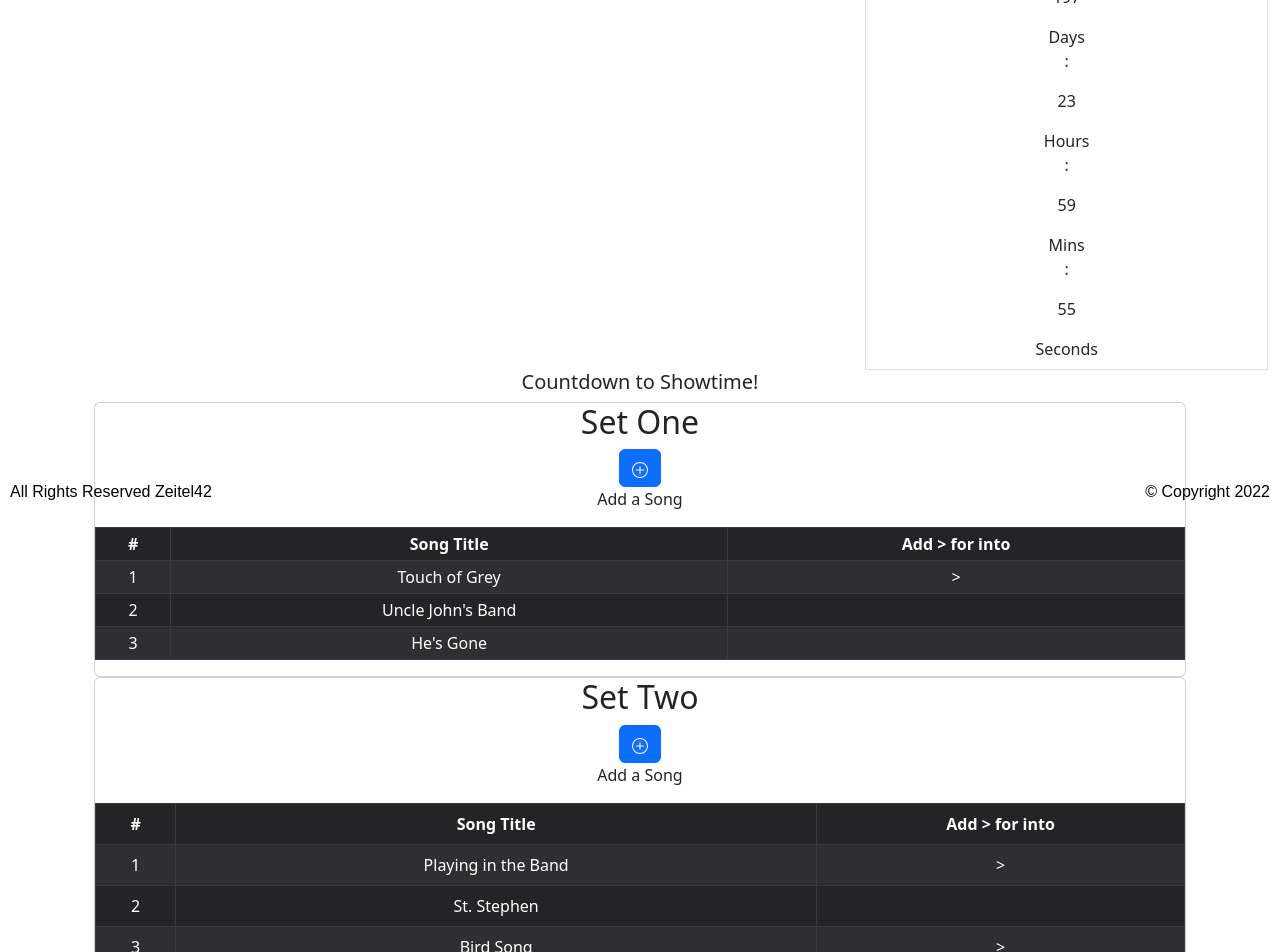
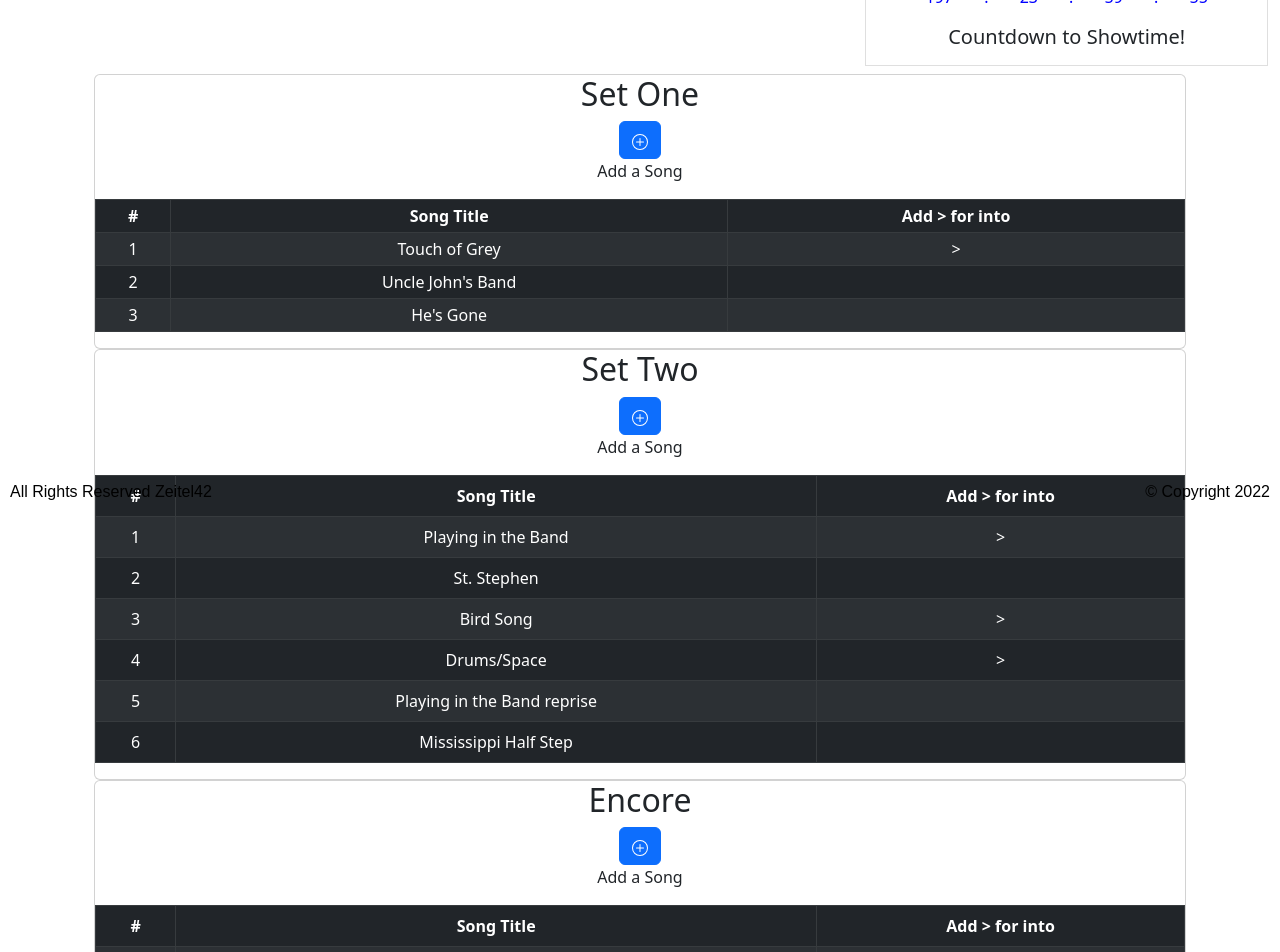
Before and after one commit to Zeitel42/Setlist, a React (Create React App) app: page /#/Setlist in a window 1280 px wide. Shown: the part 280-1232 px from the top of the page. Built offline with nearby package versions, Linux system fonts and the light colour scheme.

Commit message:
added SetOne,SetTwo,Encore components

```diff
--- a/src/components/CountdownTimer/CountdownTimer.js
+++ b/src/components/CountdownTimer/CountdownTimer.js
@@ -1,6 +1,7 @@
 import React from "react";
 import { useCountdown } from "../../hooks/useCountdown";
 import DateTimeDisplay from "../../DateTimeDisplay";
+import "../../style/App.css";
 
 const ExpiredNotice = () => {
   return (
@@ -13,13 +14,13 @@ const ExpiredNotice = () => {
 const ShowCounter = ({ days, hours, minutes, seconds }) => {
   return (
     <div className="show-counter">
-      <DateTimeDisplay value={days} type={"Days"} isDanger={days <= 3} />
+      <DateTimeDisplay value={days} isDanger={days <= 3} />
       <p>:</p>
-      <DateTimeDisplay value={hours} type={"Hours"} isDanger={hours <= 3} />
+      <DateTimeDisplay value={hours} isDanger={hours <= 3} />
       <p>:</p>
-      <DateTimeDisplay value={minutes} type={"Mins"} isDanger={minutes <= 30} />
+      <DateTimeDisplay value={minutes} isDanger={minutes <= 30} />
       <p>:</p>
-      <DateTimeDisplay value={seconds} type={"Seconds"} isDanger={false} />
+      <DateTimeDisplay value={seconds} isDanger={false} />
     </div>
   );
 };
--- /dev/null
+++ b/src/components/Encore/index.js
@@ -0,0 +1,47 @@
+import React from "react";
+import "../../style/index.css";
+import Button from "react-bootstrap/Button";
+import { BsPlusCircle } from "react-icons/bs";
+import Table from "react-bootstrap/Table";
+
+const Encore = () => {
+  return (
+    <div>
+      <div>
+        <h2>Encore </h2>
+
+        <Button className="add-encore">
+          <BsPlusCircle />
+        </Button>
+        <p>Add a Song</p>
+      </div>
+      <Table striped bordered condensed hover variant="dark">
+        <thead>
+          <tr>
+            <th>#</th>
+            <th>Song Title</th>
+            <th>Add {">"} for into</th>
+          </tr>
+        </thead>
+        <tbody>
+          <tr>
+            <td>1</td>
+            <td>Playing in the Band reprise</td>
+            <td> {">"} </td>
+          </tr>
+          <tr>
+            <td>2</td>
+            <td>Attics of My Life</td>
+            <td></td>
+          </tr>
+          <tr>
+            <td>3</td>
+            <td>One More Saturday Night</td>
+            <td>{">"}</td>
+          </tr>
+        </tbody>
+      </Table>
+    </div>
+  );
+};
+export default Encore;
--- /dev/null
+++ b/src/components/SetOne/index.js
@@ -0,0 +1,48 @@
+import React from "react";
+import "../../style/index.css";
+import Button from "react-bootstrap/Button";
+import { BsPlusCircle } from "react-icons/bs";
+import Table from "react-bootstrap/Table";
+
+const SetOne = () => {
+  return (
+    <div>
+      <div>
+        <h2>Set One </h2>
+
+        <Button className="add-set-one">
+          <BsPlusCircle />
+        </Button>
+        <p>Add a Song</p>
+      </div>
+      <Table striped bordered hover size="sm" variant="dark">
+        <thead>
+          <tr>
+            <th>#</th>
+            <th>Song Title</th>
+            <th>Add {">"} for into</th>
+          </tr>
+        </thead>
+        <tbody>
+          <tr>
+            <td>1</td>
+            <td>Touch of Grey</td>
+            <td>{">"}</td>
+          </tr>
+          <tr>
+            <td>2</td>
+            <td>Uncle John's Band</td>
+            <td></td>
+          </tr>
+          <tr>
+            <td>3</td>
+            <td>He's Gone</td>
+            <td></td>
+          </tr>
+        </tbody>
+      </Table>
+    </div>
+  );
+};
+
+export default SetOne;
--- /dev/null
+++ b/src/components/SetTwo/index.js
@@ -0,0 +1,62 @@
+import React from "react";
+import "../../style/index.css";
+import Button from "react-bootstrap/Button";
+import { BsPlusCircle } from "react-icons/bs";
+import Table from "react-bootstrap/Table";
+
+const SetTwo = () => {
+  return (
+    <div>
+      <div>
+        <h2>Set Two </h2>
+
+        <Button className="add-set-two">
+          <BsPlusCircle />
+        </Button>
+        <p>Add a Song</p>
+      </div>
+      <Table striped bordered condensed hover variant="dark">
+        <thead>
+          <tr>
+            <th>#</th>
+            <th>Song Title</th>
+            <th>Add {">"} for into</th>
+          </tr>
+        </thead>
+        <tbody>
+          <tr>
+            <td>1</td>
+            <td>Playing in the Band</td>
+            <td>{">"}</td>
+          </tr>
+          <tr>
+            <td>2</td>
+            <td>St. Stephen</td>
+            <td></td>
+          </tr>
+          <tr>
+            <td>3</td>
+            <td>Bird Song</td>
+            <td>{">"}</td>
+          </tr>
+          <tr>
+            <td>4</td>
+            <td>Drums/Space</td>
+            <td> {">"} </td>
+          </tr>
+          <tr>
+            <td>5</td>
+            <td>Playing in the Band reprise</td>
+            <td></td>
+          </tr>
+          <tr>
+            <td>6</td>
+            <td>Mississippi Half Step</td>
+            <td></td>
+          </tr>
+        </tbody>
+      </Table>
+    </div>
+  );
+};
+export default SetTwo;
--- a/src/components/Setlist/index.js
+++ b/src/components/Setlist/index.js
@@ -6,6 +6,9 @@ import Card from "react-bootstrap/Card";
 import Button from "react-bootstrap/Button";
 import { BsPlusCircle } from "react-icons/bs";
 import CountdownTimer from "../CountdownTimer/CountdownTimer";
+import SetOne from "../SetOne";
+import SetTwo from "../SetTwo";
+import Encore from "../Encore";
 
 const Setlist = () => {
   const daysToShow = 198 * 24 * 60 * 60 * 1000;
@@ -31,143 +34,29 @@ const Setlist = () => {
               <h1>June O1, 2023 7pm</h1>
               <Container>
                 <CountdownTimer targetDate={showTime} />
+                <h5 className="countdown">Countdown to Showtime!</h5>
               </Container>
             </ListGroup.Item>
           </Container>
         </ListGroup>
       </div>
       <div>
-        <h5 className="countdown">Countdown to Showtime!</h5>
         <h4></h4>
       </div>
       <Container className="sets">
         <Container>
           <Card className="set-one">
-            <div>
-              <h2>Set One </h2>
-
-              <Button className="add-set-one">
-                <BsPlusCircle />
-              </Button>
-              <p>Add a Song</p>
-            </div>
-            <Table striped bordered hover size="sm" variant="dark">
-              <thead>
-                <tr>
-                  <th>#</th>
-                  <th>Song Title</th>
-                  <th>Add {">"} for into</th>
-                </tr>
-              </thead>
-              <tbody>
-                <tr>
-                  <td>1</td>
-                  <td>Touch of Grey</td>
-                  <td>{">"}</td>
-                </tr>
-                <tr>
-                  <td>2</td>
-                  <td>Uncle John's Band</td>
-                  <td></td>
-                </tr>
-                <tr>
-                  <td>3</td>
-                  <td>He's Gone</td>
-                  <td></td>
-                </tr>
-              </tbody>
-            </Table>
+            <SetOne />
           </Card>
         </Container>
         <Container>
           <Card className="set-two">
-            <div>
-              <h2>Set Two </h2>
-
-              <Button className="add-set-two">
-                <BsPlusCircle />
-              </Button>
-              <p>Add a Song</p>
-            </div>
-            <Table striped bordered condensed hover variant="dark">
-              <thead>
-                <tr>
-                  <th>#</th>
-                  <th>Song Title</th>
-                  <th>Add {">"} for into</th>
-                </tr>
-              </thead>
-              <tbody>
-                <tr>
-                  <td>1</td>
-                  <td>Playing in the Band</td>
-                  <td>{">"}</td>
-                </tr>
-                <tr>
-                  <td>2</td>
-                  <td>St. Stephen</td>
-                  <td></td>
-                </tr>
-                <tr>
-                  <td>3</td>
-                  <td>Bird Song</td>
-                  <td>{">"}</td>
-                </tr>
-                <tr>
-                  <td>4</td>
-                  <td>Drums/Space</td>
-                  <td> {">"} </td>
-                </tr>
-                <tr>
-                  <td>5</td>
-                  <td>Playing in the Band reprise</td>
-                  <td></td>
-                </tr>
-                <tr>
-                  <td>6</td>
-                  <td>Mississippi Half Step</td>
-                  <td></td>
-                </tr>
-              </tbody>
-            </Table>
+            <SetTwo />
           </Card>
         </Container>
         <Container>
           <Card className="encore">
-            <div>
-              <h2>Encore </h2>
-
-              <Button className="add-encore">
-                <BsPlusCircle />
-              </Button>
-              <p>Add a Song</p>
-            </div>
-            <Table striped bordered condensed hover variant="dark">
-              <thead>
-                <tr>
-                  <th>#</th>
-                  <th>Song Title</th>
-                  <th>Add {">"} for into</th>
-                </tr>
-              </thead>
-              <tbody>
-                <tr>
-                  <td>1</td>
-                  <td>Playing in the Band reprise</td>
-                  <td> {">"} </td>
-                </tr>
-                <tr>
-                  <td>2</td>
-                  <td>Attics of My Life</td>
-                  <td></td>
-                </tr>
-                <tr>
-                  <td>3</td>
-                  <td>One More Saturday Night</td>
-                  <td>{">"}</td>
-                </tr>
-              </tbody>
-            </Table>
+            <Encore />
           </Card>
         </Container>
       </Container>
--- a/src/style/App.css
+++ b/src/style/App.css
@@ -46,3 +46,9 @@
     transform: rotate(360deg);
   }
 }
+.show-counter{
+  display: flex;
+  flex-direction: row;
+  justify-content: space-evenly;
+  color: blue;
+}
```
